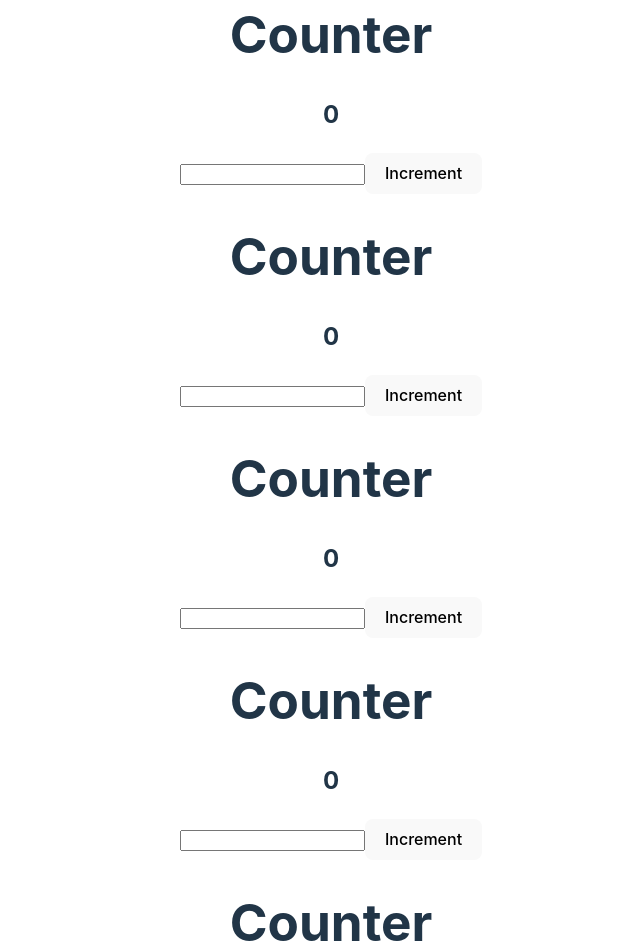
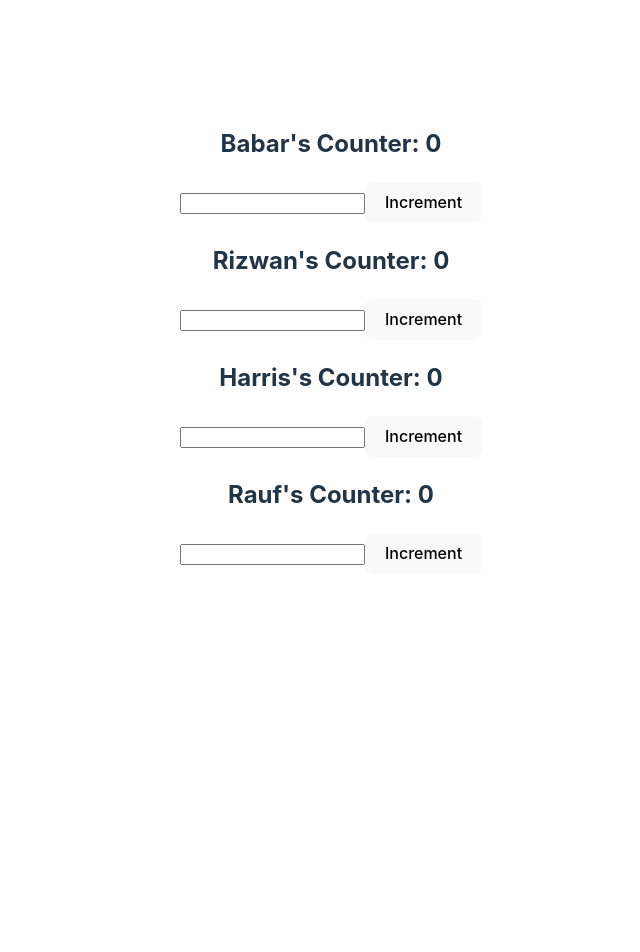
Before and after one commit to Babar1998/React-Web-App, a React (Vite) app: page / in a window 1280 px wide. Shown: the part 60-1012 px from the top of the page, without its empty margins (309-949 px from the left). After the commit the page ends 800 px from the top, so only its background shows below. Built offline with nearby package versions, Linux system fonts and the light colour scheme.

Commit message:
useEffect & Props

```diff
--- a/src/App.jsx
+++ b/src/App.jsx
@@ -7,12 +7,10 @@ import './Components/Counter/Counter.css'
 
 function App() {
   return <div>
-    <Counter/>
-    <Counter/>
-    <Counter/>
-    <Counter/>
-    <Counter/>
-    <Counter/>
+    <Counter name = "Babar's"/>
+    <Counter name = "Rizwan's"/>
+    <Counter name = "Harris's"/>
+    <Counter name = "Rauf's"/>
   </div>;
 
 }
--- a/src/Components/Counter/Counter.jsx
+++ b/src/Components/Counter/Counter.jsx
@@ -1,7 +1,7 @@
-import { useState } from "react";
+import { useState, useEffect } from "react";
 import "./Counter.css";
 
-const Counter = ()=> {
+const Counter = (props)=> {
     const [counterValue, setCounterValue] = useState(0);
     const [inputValue, setInputValue] = useState(0);
     const incrementClickHandler = () => {
@@ -12,10 +12,14 @@ const Counter = ()=> {
         const inputVal = Number(e.target.value);
         setInputValue(inputVal);
     };
+
+    useEffect(() => {
+        console.log("useEffect");
+    }, [])
+
     return (
         <div>
-            <h1>Counter</h1>
-            <h2>{counterValue}</h2>
+            <h2>{props.name} Counter: {counterValue}</h2>
             <input onChange = {inputChangeHandler} type = "text"/>
             <button onClick={incrementClickHandler}>Increment</button>
         </div>
```
